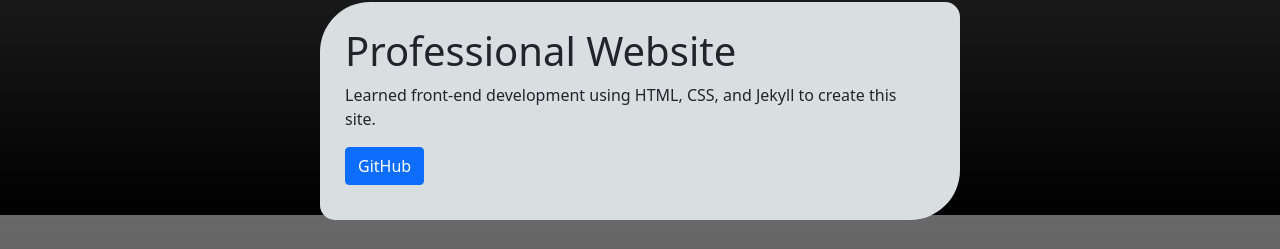
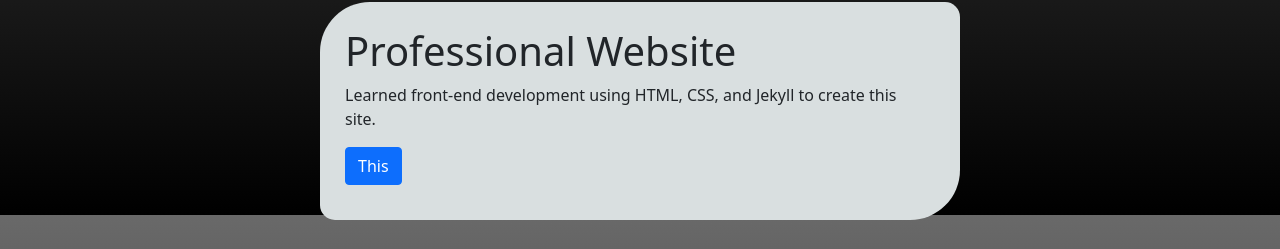
Before and after one commit to SLaczko/proj_website, a Jekyll site: the page built from projects.html, in a window 1280 px wide. Shown: the part 685-934 px from the top of the page. Built offline with Jekyll 4.4.1, drawn with Linux system fonts in a browser that asks for light colours.

Commit message:
Added link names

```diff
--- a/_data/projects.yml
+++ b/_data/projects.yml
@@ -1,9 +1,11 @@
 - project_name: "Boris"
   description: "A Discord bot version of Steven's AI assistant Boris from the critically-acclaimed webseries Clone Finder."
+  link-name: "GitHub"
   link: "https://github.com/StevenLaczko/BorisBot"
   img: "/media/tf2_engi.jpg"
 - project_name: "MySQL Database Application"
   description: "Analyzed the requirements, designed, implemented, documented and tested a database application that manages the infrastructure of a mock real estate company."
 - project_name: "Professional Website"
   description: "Learned front-end development using HTML, CSS, and Jekyll to create this site."
+  link-name: "This"
   link: "https://stevenlaczko.github.io/"
--- a/projects.html
+++ b/projects.html
@@ -15,7 +15,7 @@ layout: default
     <p>{{ project.description }}</p>
 
     {% if project.link %}
-    <a href="{{project.link}}"><button type="button" class="btn btn-primary">GitHub</button></a>
+    <a href="{{ project.link }}"><button type="button" class="btn btn-primary">{{ project.link-name }}</button></a>
     {% endif %}
 </div>
 
```
